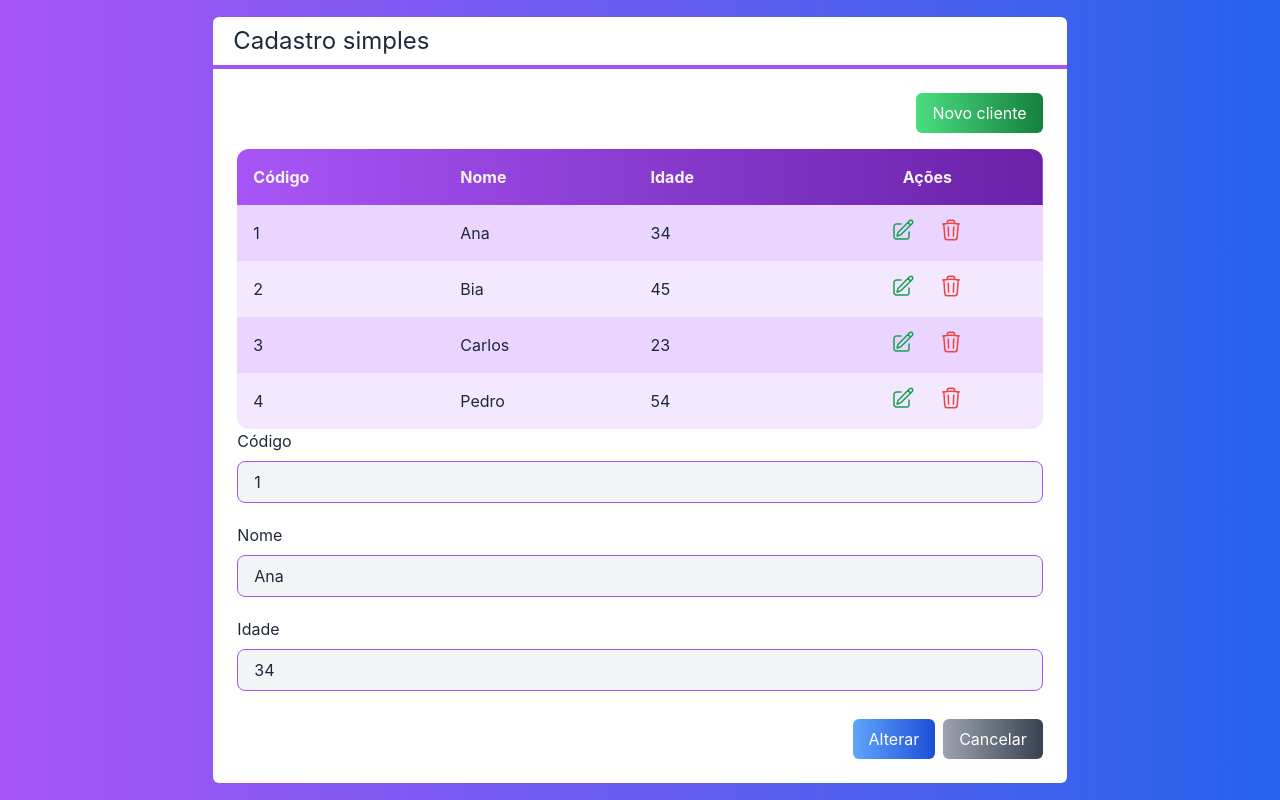
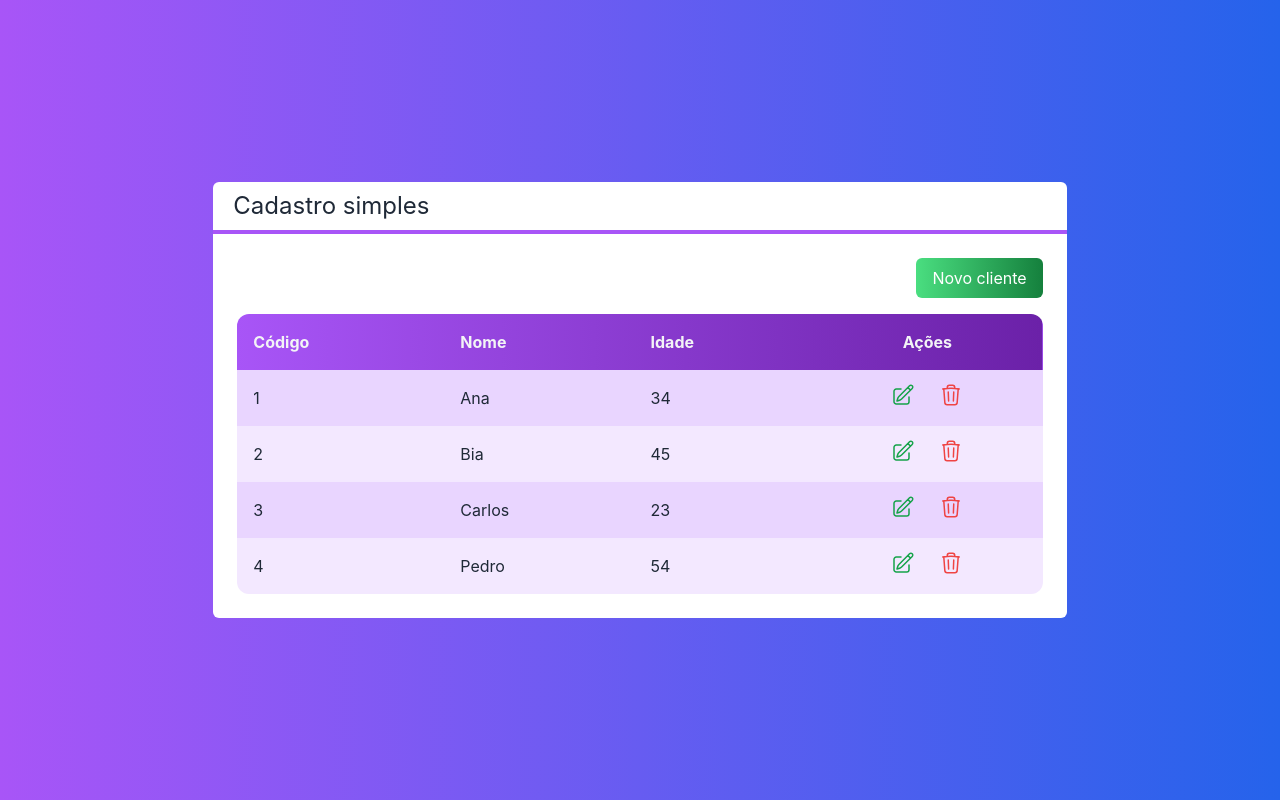
Before and after one commit to lucianakyoko/cursos-cod3r, a Next.js app in the folder intensivo-Nextjs-React/projeto-final/: page / in a window 1280 px wide. Built offline with nearby package versions, Linux system fonts and the light colour scheme.

Commit message:
feat(intensivo-Nextjs-React/projeto-final): class 11/18 - Alternando entre Tabela e Formulário

```diff
--- a/intensivo-Nextjs-React/projeto-final/src/components/Botao.tsx
+++ b/intensivo-Nextjs-React/projeto-final/src/components/Botao.tsx
@@ -2,13 +2,14 @@
   cor?: 'green' | 'blue' | 'gray'
   className?: string
   children: any
+  onClick?: () => void
 }
 
 export  default function Botao(props: BotaoProps) {
   const cor = props.cor ?? 'gray';
 
   return(
-    <button className={`
+    <button onClick={props.onClick} className={`
       bg-gradient-to-r from-${cor}-400 to-${cor}-700
       text-white px-4 py-2 rounded-md
       ${props.className}
--- a/intensivo-Nextjs-React/projeto-final/src/components/Formulario.tsx
+++ b/intensivo-Nextjs-React/projeto-final/src/components/Formulario.tsx
@@ -5,6 +5,8 @@
 
 interface FormularioProps {
   cliente: Cliente
+  clienteMudou?: (cliente: Cliente) => void
+  cancelado?: () => void
 }
 
 export default function Formulario(props: FormularioProps) {
@@ -38,10 +40,14 @@
       />
 
       <div className=" flex justify-end mt-7">
-        <Botao cor="blue" className="mr-2">
+        <Botao
+          cor="blue"
+          className="mr-2"
+          onClick={() => props.clienteMudou?.(new Cliente(nome, +idade, id))}
+        >
           {id ? 'Alterar' : 'Salvar'}
         </Botao>
-        <Botao>Cancelar</Botao>
+        <Botao onClick={props.cancelado}>Cancelar</Botao>
       </div>
     </div>
   )
--- a/intensivo-Nextjs-React/projeto-final/src/pages/index.tsx
+++ b/intensivo-Nextjs-React/projeto-final/src/pages/index.tsx
@@ -1,3 +1,4 @@
+import { useState } from 'react';
 import Botao from '../components/Botao';
 import Formulario from '../components/Formulario';
 import Layout from '../components/Layout';
@@ -19,6 +20,15 @@
   function clienteExcluido(cliente: Cliente) {
     console.log(`Excluir: ${cliente.nome}`)
   }
+
+  const salvarCliente = (cliente: Cliente) => {
+    console.log(cliente)
+  };
+
+  const [visivel, setVisivel] = useState<'tabela' | 'form'>('tabela');
+
+
+
   return (
     <div className={`
       flex h-screen justify-center items-center
@@ -26,15 +36,27 @@
       text-white
     `}>
       <Layout titulo='Cadastro simples'>
+        { visivel === 'tabela' ? (
+          <>
             <div className='flex justify-end'>
-          <Botao cor="green" className='mb-4'>Novo cliente</Botao>
+              <Botao cor="green" className='mb-4' onClick={() => setVisivel('form')}>
+                Novo cliente
+              </Botao>
             </div>
             <Tabela
               clientes={clientes}
               clienteSelecionado={clienteSelecionado}
               clienteExcluido={clienteExcluido}
             />
-        <Formulario cliente={clientes[0]}></Formulario>
+          </>
+
+        ) : (
+          <Formulario
+            cliente={clientes[0]}
+            clienteMudou={salvarCliente}
+            cancelado={() => setVisivel('tabela')}
+          />
+        )}
       </Layout>
     </div>
   )
```
Lines whose indentation alone changed are shown as unchanged.
